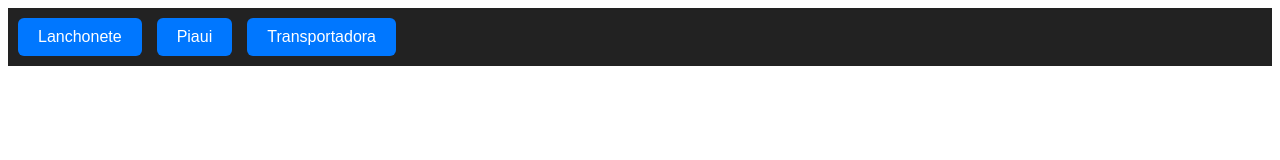
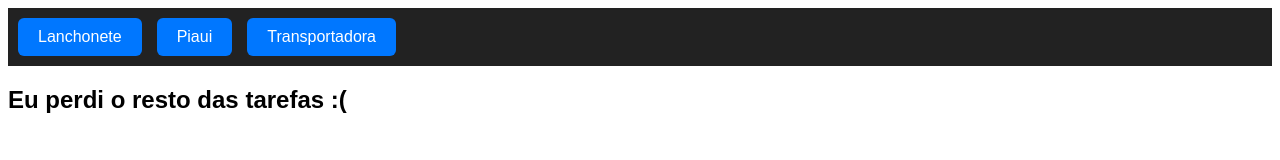
Before and after one commit to JoaoPaulo746/todosprojetos, a plain HTML site: page index.html in a window 1280 px wide. Drawn offline with Linux system fonts and the light colour scheme.

Commit message:
Update index.html

```diff
--- a/index.html
+++ b/index.html
@@ -40,5 +40,6 @@
     <a href="https://joaopaulo746.github.io/transportadora/" target="_blank"><button>Transportadora</button></a>
   </nav>
 
+  <h2>Eu perdi o resto das tarefas :(</h2>
 </body>
 </html>
```
